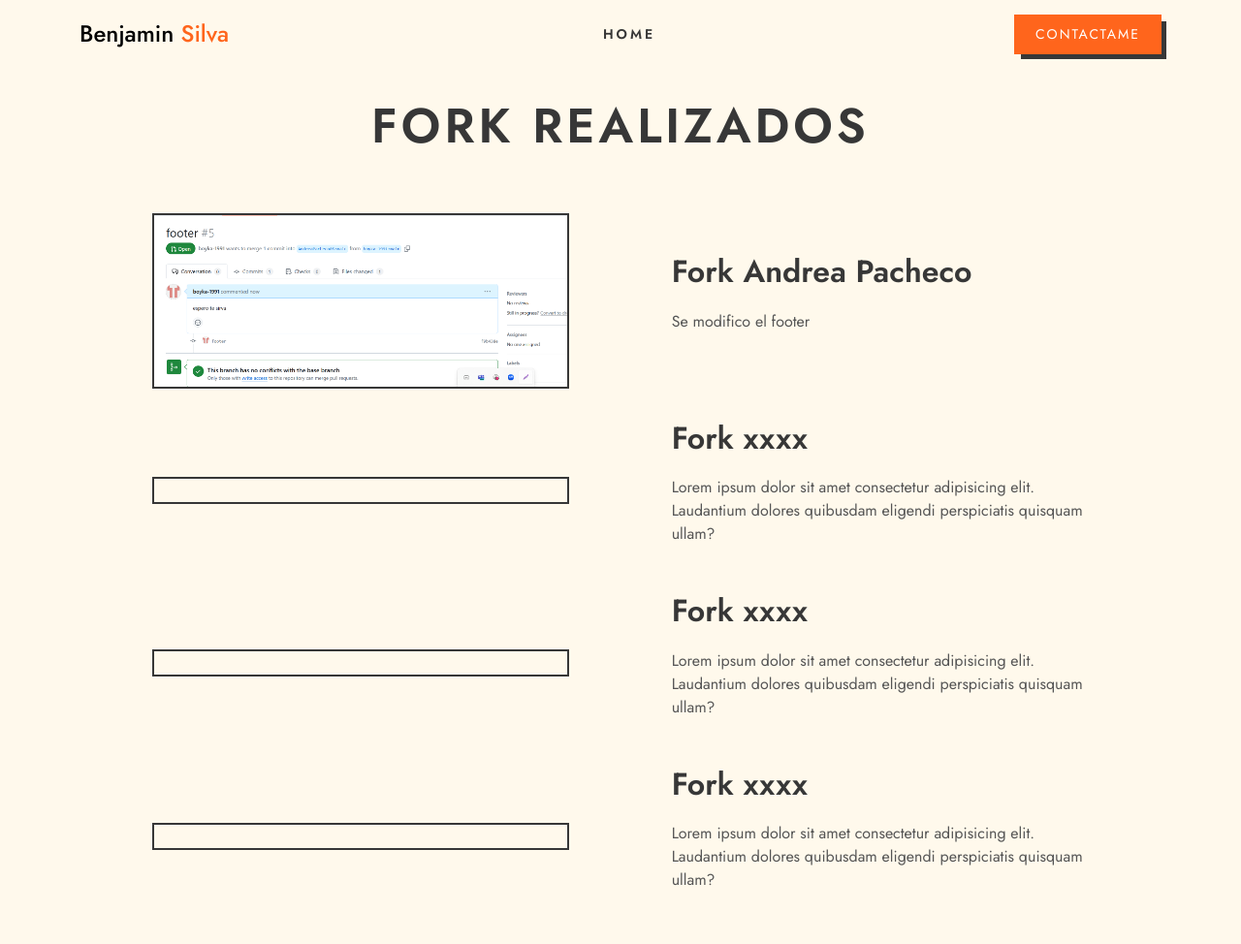
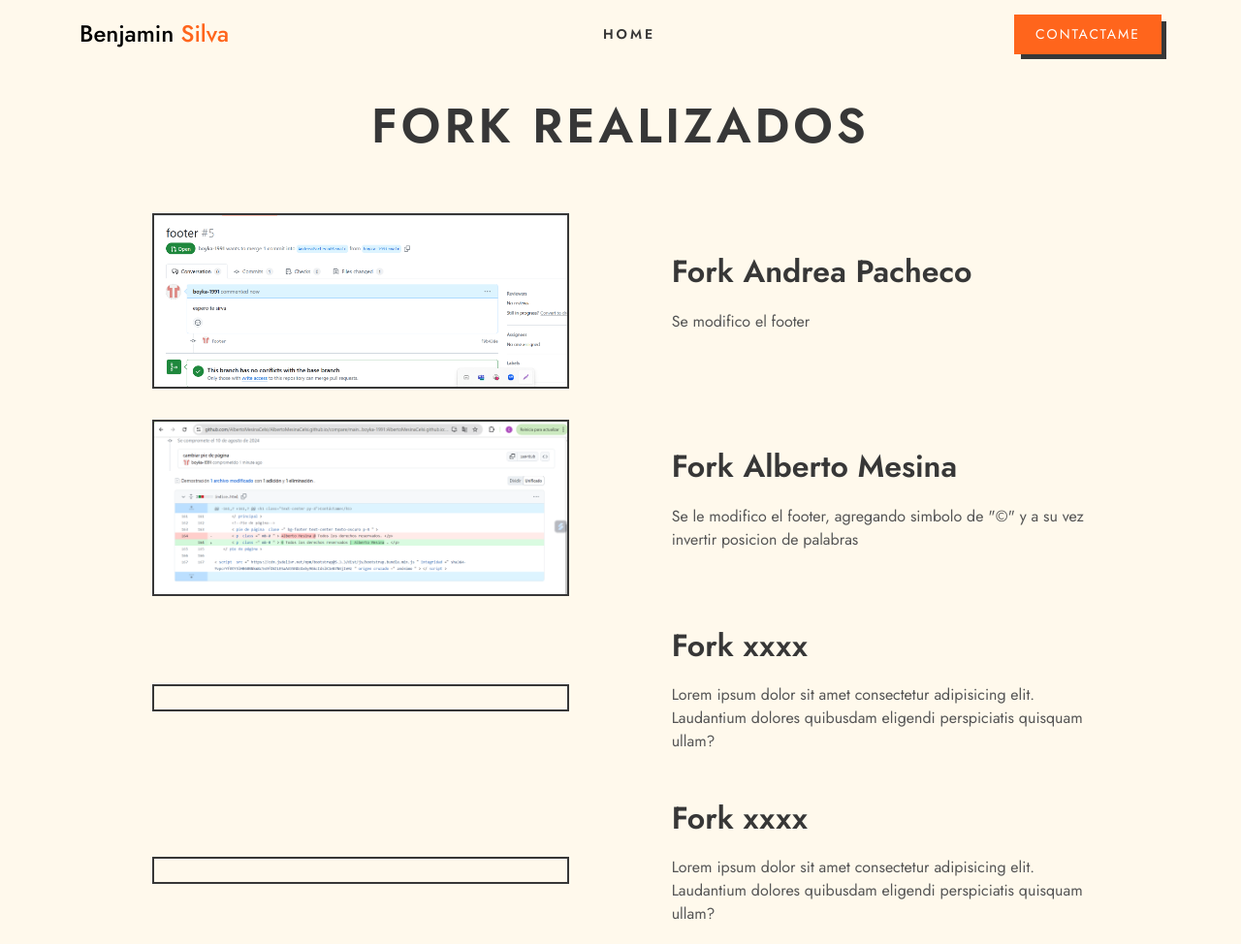
Before and after one commit to Darionvr/boyka-1991.github.io, a plain HTML site: page fork.html in a window 1280 px wide. Shown: the top 974 px of the page at 97% size. Drawn offline with nearby package versions, Linux system fonts and the light colour scheme.

Commit message:
se agrego imagen al fork

```diff
--- a/fork.html
+++ b/fork.html
@@ -78,15 +78,14 @@
             <div class="row gx-3 gy-4 pb-3 mb-5 pb-lg-3 mb-lg-3 justify-content-around align-items-center">
                 <div class="col-md-6 col-lg-5">
                     <div class="portafolio-img">
-                        <img src="#" alt="">
+                        <img src="assets/img/alberto.png" alt="">
                     </div>
                 </div>
                 <div class="col-md-6 col-lg-5">
                     <div class="portafolio-text">
 
-                        <h4>Fork xxxx</h4>
-                        <p>Lorem ipsum dolor sit amet consectetur adipisicing elit. Laudantium dolores
-                        quibusdam eligendi perspiciatis quisquam ullam?</p>
+                        <h4>Fork Alberto Mesina</h4>
+                        <p>Se le modifico el footer, agregando simbolo de "©" y a su vez invertir posicion de palabras</p>
 
                     </div>
                 </div>
```
Also changed, not shown: assets/img/alberto.png (added).
